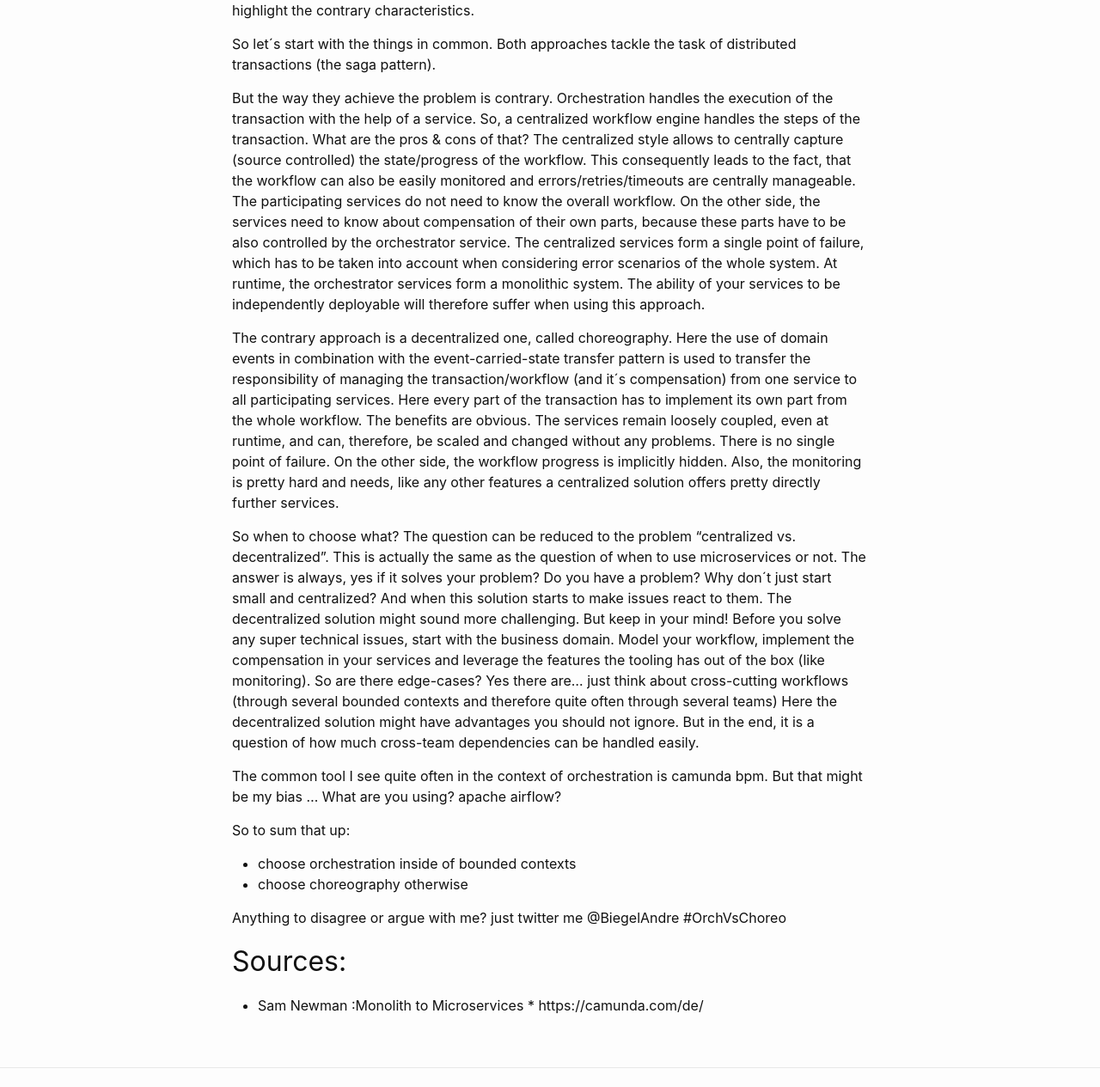
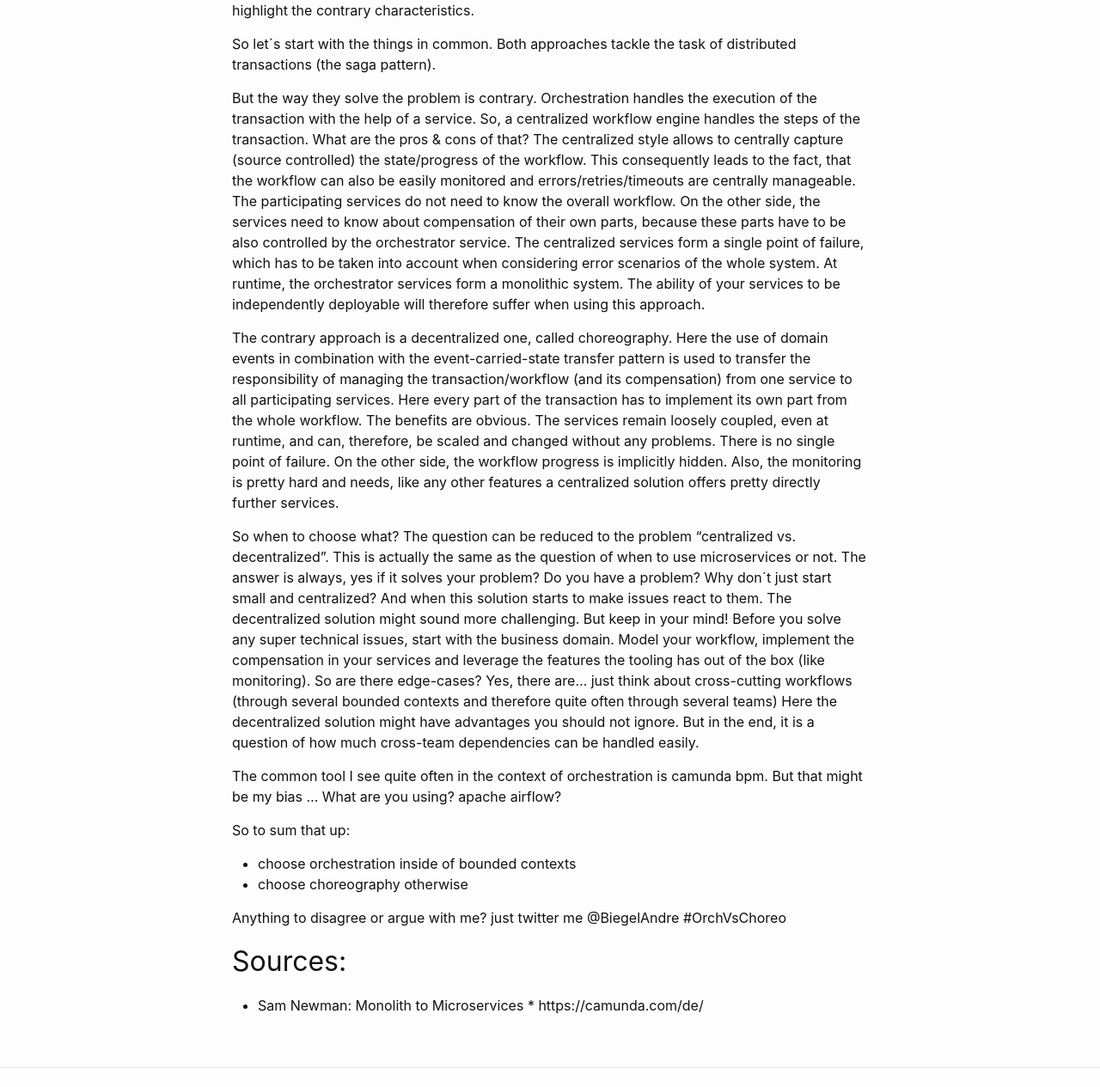
Before and after one commit to andrebiegel/andrebiegel.github.io, a Jekyll site: the page built from _posts/2021-12-22-choreovsorchest.md, in a window 1280 px wide. Shown: the part 329-1594 px from the top of the page at 86% size. Built offline with Jekyll 4.4.1, drawn with Linux system fonts in a browser that asks for light colours.

Commit message:
word fix

```diff
--- a/_posts/2021-12-22-choreovsorchest.md
+++ b/_posts/2021-12-22-choreovsorchest.md
@@ -13,12 +13,12 @@ To answer this one, I would like to, firstly, shortly explain the two approaches
 
 So let´s start with the things in common. Both approaches tackle the task of distributed transactions (the saga pattern).
 
-But the way they achieve the problem is contrary. Orchestration handles the execution of the transaction with the help of a service. So, a centralized workflow engine handles the steps of the transaction. What are the pros & cons of that? The centralized style allows to centrally capture (source controlled) the state/progress of the workflow. This consequently leads to the fact, that the workflow can also be easily monitored and errors/retries/timeouts are centrally manageable. The participating services do not need to know the overall workflow. On the other side, the services need to know about compensation of their own parts, because these parts have to be also controlled by the orchestrator service. The centralized services form a single point of failure, which has to be taken into account when considering error scenarios of the whole system. At runtime, the orchestrator services form a monolithic system. The ability of your services to be independently deployable will therefore suffer when using this approach.
+But the way they solve the problem is contrary. Orchestration handles the execution of the transaction with the help of a service. So, a centralized workflow engine handles the steps of the transaction. What are the pros & cons of that? The centralized style allows to centrally capture (source controlled) the state/progress of the workflow. This consequently leads to the fact, that the workflow can also be easily monitored and errors/retries/timeouts are centrally manageable. The participating services do not need to know the overall workflow. On the other side, the services need to know about compensation of their own parts, because these parts have to be also controlled by the orchestrator service. The centralized services form a single point of failure, which has to be taken into account when considering error scenarios of the whole system. At runtime, the orchestrator services form a monolithic system. The ability of your services to be independently deployable will therefore suffer when using this approach.
 
-The contrary approach is a decentralized one, called choreography. Here the use of domain events in combination with the event-carried-state transfer pattern is used to transfer the responsibility of managing the transaction/workflow (and it´s compensation) from one service to all participating services. Here every part of the transaction has to implement its own part from the whole workflow. The benefits are obvious. The services remain loosely coupled, even at runtime, and can, therefore, be scaled and changed without any problems. There is no single point of failure. On the other side, the workflow progress is implicitly hidden. Also, the monitoring is pretty hard and needs, like any other features a centralized solution offers pretty directly further services.
+The contrary approach is a decentralized one, called choreography. Here the use of domain events in combination with the event-carried-state transfer pattern is used to transfer the responsibility of managing the transaction/workflow (and its compensation) from one service to all participating services. Here every part of the transaction has to implement its own part from the whole workflow. The benefits are obvious. The services remain loosely coupled, even at runtime, and can, therefore, be scaled and changed without any problems. There is no single point of failure. On the other side, the workflow progress is implicitly hidden. Also, the monitoring is pretty hard and needs, like any other features a centralized solution offers pretty directly further services.
 
 So when to choose what?
-The question can be reduced to the problem "centralized vs. decentralized". This is actually the same as the question of when to use microservices or not. The answer is always, yes if it solves your problem? Do you have a problem? Why don´t just start small and centralized? And when this solution starts to make issues react to them. The decentralized solution might sound more challenging. But keep in your mind! Before you solve any super technical issues, start with the business domain. Model your workflow, implement the compensation in your services and leverage the features the tooling has out of the box (like monitoring). So are there edge-cases? Yes there are... just think about cross-cutting workflows (through several bounded contexts and therefore quite often through several teams)
+The question can be reduced to the problem "centralized vs. decentralized". This is actually the same as the question of when to use microservices or not. The answer is always, yes if it solves your problem? Do you have a problem? Why don´t just start small and centralized? And when this solution starts to make issues react to them. The decentralized solution might sound more challenging. But keep in your mind! Before you solve any super technical issues, start with the business domain. Model your workflow, implement the compensation in your services and leverage the features the tooling has out of the box (like monitoring). So are there edge-cases? Yes, there are... just think about cross-cutting workflows (through several bounded contexts and therefore quite often through several teams)
 Here the decentralized solution might have advantages you should not ignore. But in the end, it is a question of how much cross-team dependencies can be handled easily.
 
 The common tool I see quite often in the context of orchestration is camunda bpm. But that might be my bias ... What are you using? apache airflow?
@@ -32,5 +32,5 @@ Anything to disagree or argue with me? just twitter me @BiegelAndre #OrchVsChore
 
 ## Sources:
 
-* Sam Newman :Monolith to Microservices
+* Sam Newman: Monolith to Microservices
 * https://camunda.com/de/
```
